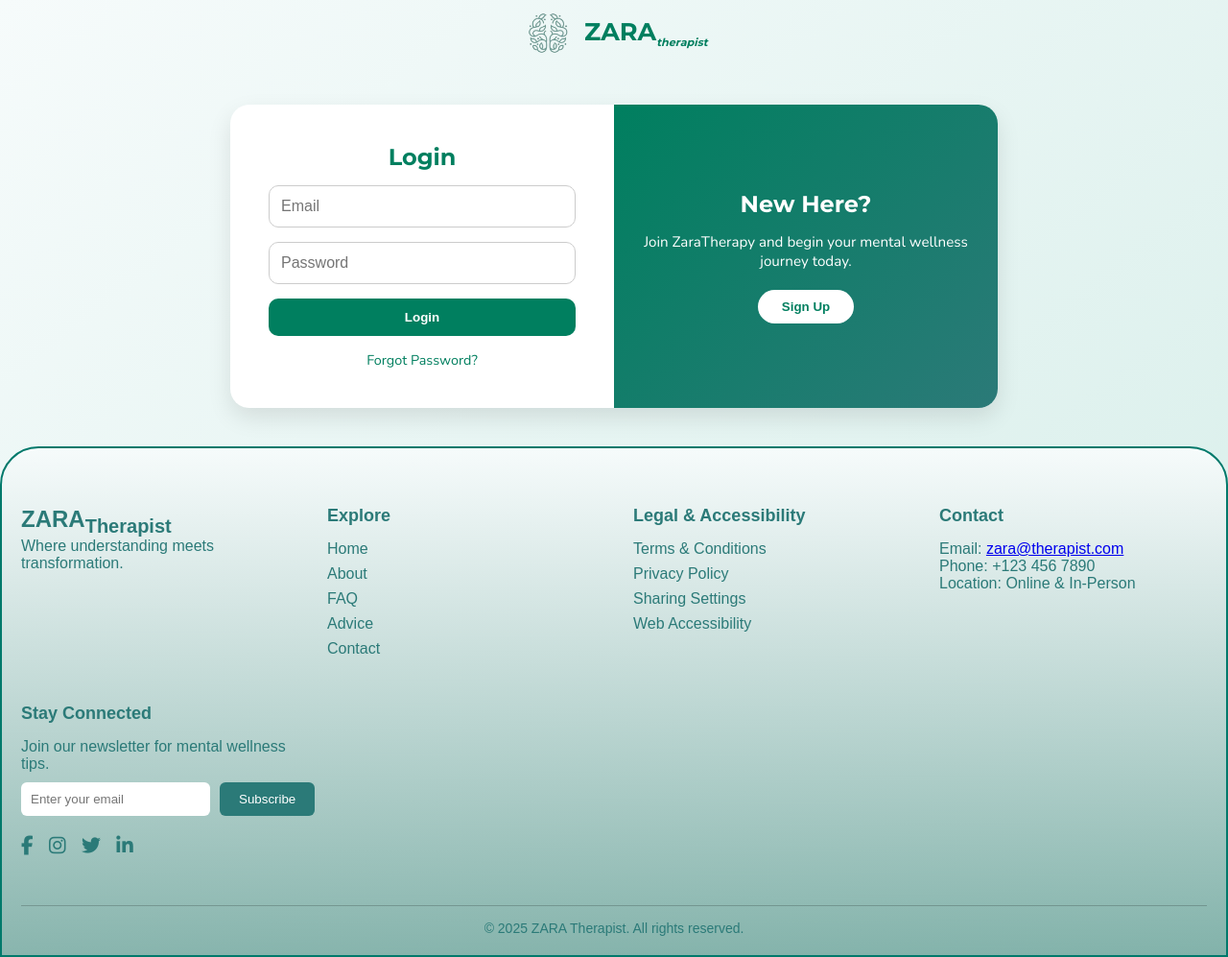
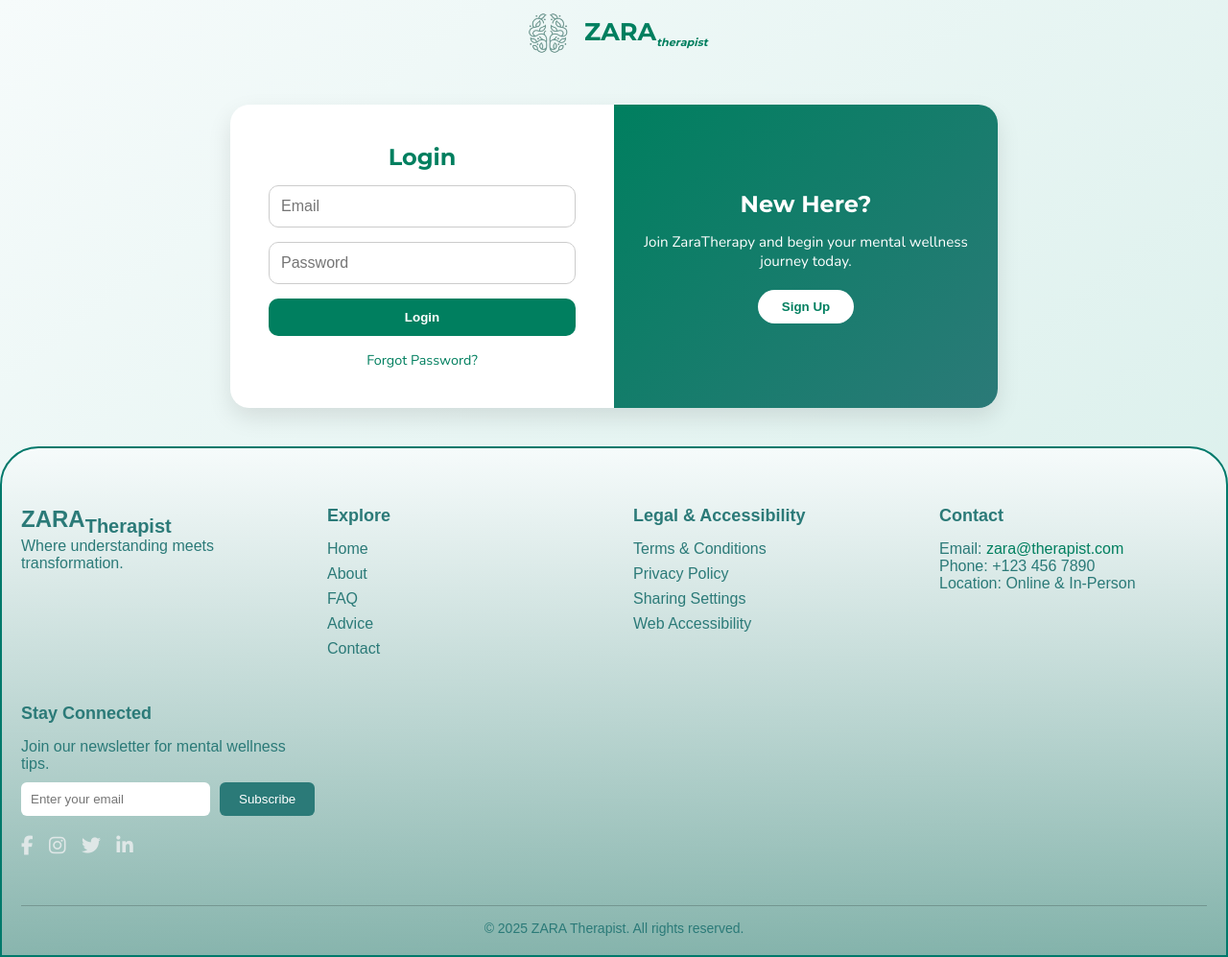
Before and after one commit to UsmanGhani-web/zarathe, a plain HTML site: page login.html in a window 1280 px wide. Shown: the whole page at 96% size. Drawn offline with nearby package versions, Linux system fonts and the light colour scheme.

Commit message:
Add files via upload

```diff
--- a/login.html
+++ b/login.html
@@ -63,8 +63,8 @@
     .zara-footer-newsletter button:hover{background:#144442;}
     .subscribe-msg{margin-top:10px;color:#07302e;font-size:14px;display:none;}
     .zara-social-icons{margin-top:20px;}
-    .zara-social-icons a{color:#2b7a78;margin-right:12px;font-size:20px;transition:transform 0.3s;}
-    .zara-social-icons a:hover{transform:scale(1.2);}
+    .zara-social-icons a{color:#dfe7e7;margin-right:12px;font-size:20px;transition:transform 0.3s;}
+    .zara-social-icons a:hover{transform:scale(1.2); color:#2b7a78;}
     .zara-footer-bottom{text-align:center;margin-top:50px;border-top:1px solid rgba(0,0,0,0.2);padding-top:15px;font-size:14px;color:#2b7a78;}
     @media(max-width:768px){.zara-footer-container{text-align:center;}.zara-footer-newsletter form{flex-direction:column;}}
   </style>
@@ -146,7 +146,7 @@
 
       <div class="zara-footer-col">
         <h3>Contact</h3>
-        <p>Email: <a href="mailto:zara@therapist.com">zara@therapist.com</a></p>
+        <p>Email: <a href="mailto:zara@therapist.com" style="text-decoration: none; color: #007f5f;">zara@therapist.com</a></p>
         <p>Phone: +123 456 7890</p>
         <p>Location: Online & In-Person</p>
       </div>
```
